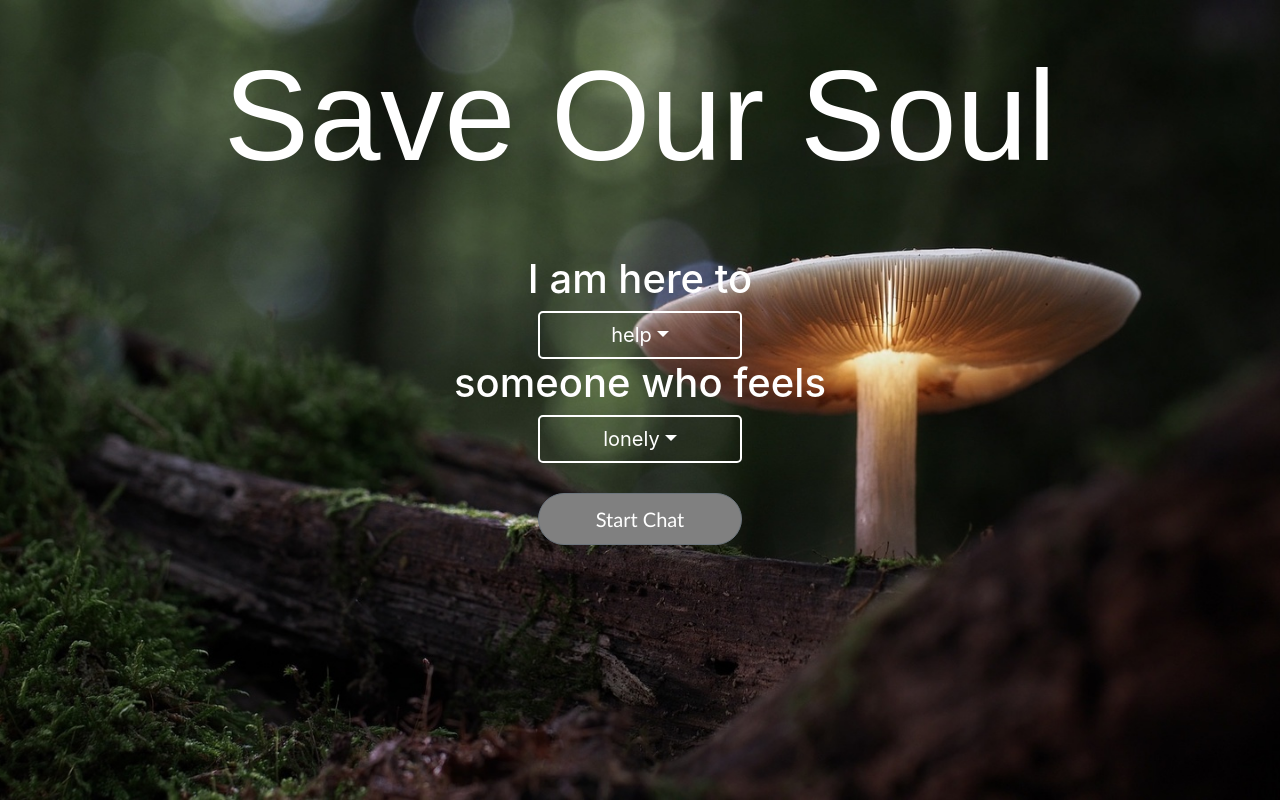
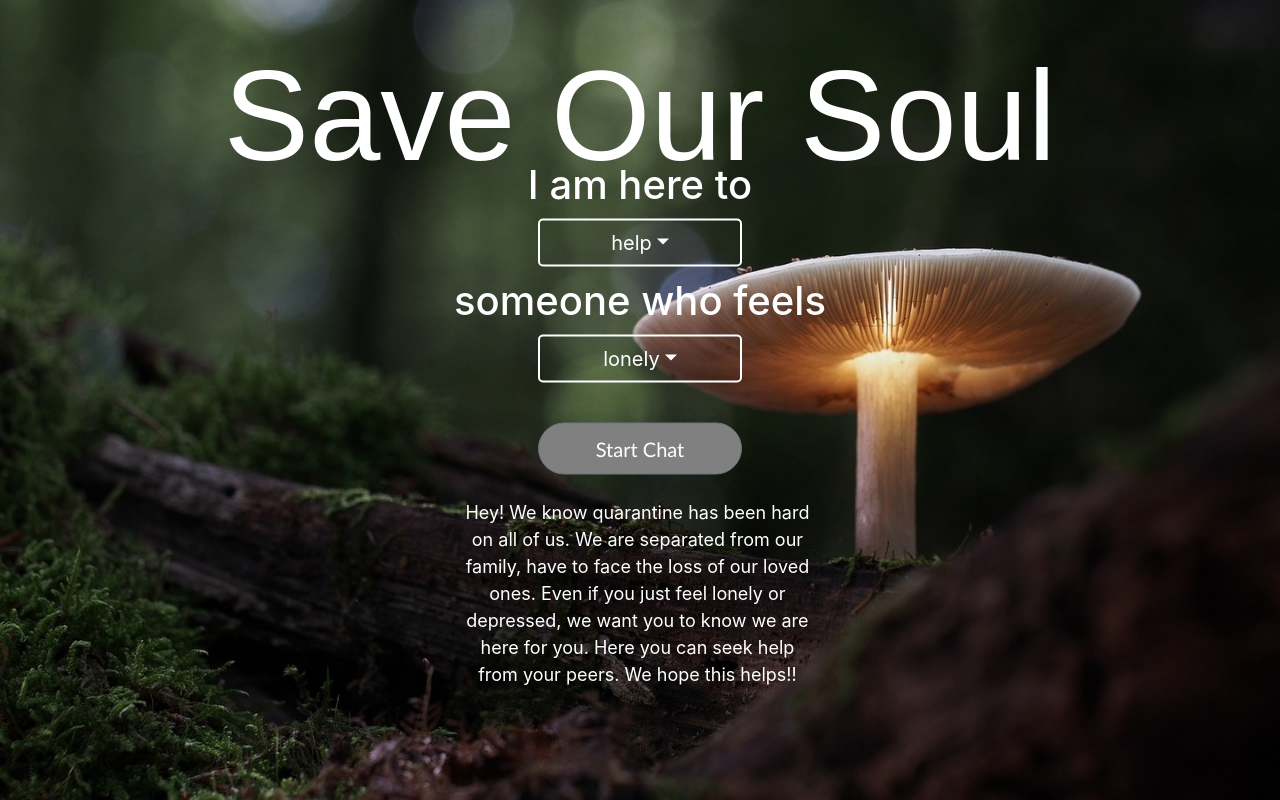
Before and after one commit to kjundada/save-our-soul, a React (Create React App) app in the folder client/: page / in a window 1280 px wide. Built offline with nearby package versions, Linux system fonts and the light colour scheme; some icons are missing; what deepai would draw is missing.

Commit message:
add: intro msg

```diff
--- a/client/src/App.css
+++ b/client/src/App.css
@@ -136,11 +136,14 @@
   color: white;
   text-align: center;
   width: 40%;
+  margin-top: 3vh;
 }
 
 .drop-it {
   width: 40%;
   margin: 0 auto;
+  margin-top: 10px;
+  margin-bottom: 10px;
   border: 2px solid white !important;
   border-radius: 5px !important;
 }
@@ -172,6 +175,7 @@
   padding-top: 20px;
   font-family: fantasy;
 }
+
 @import 'https://maxcdn.bootstrapcdn.com/bootstrap/4.0.0/css/bootstrap.min.css';
 @import 'https://stackpath.bootstrapcdn.com/font-awesome/4.7.0/css/font-awesome.min.css';
 @import url('https://fonts.googleapis.com/css?family=Abril+Fatface&display=swap');
@@ -352,7 +356,7 @@
 }
 
 .loading-text {
-  color: #1546dc;
+  color: #363636;
   font-size: 25px;
   margin-top: 20px;
 }
@@ -420,6 +424,12 @@
   font-size: 1rem;
 }
 
+.intro {
+  font-size: large;
+  width: 69%;
+  margin-left: 15%;
+}
+
 @media screen and (max-width: 1024px) { /* Specific to this particular image */
   .online-count {
     color: black;
--- a/client/src/components/LandingPage.js
+++ b/client/src/components/LandingPage.js
@@ -73,6 +73,15 @@ class LandingPage extends Component {
                         </div>
                         <Button className="chat-btn">Start Chat</Button>
                     </Form>
+                    <br/>
+                    <div className="intro">
+                        Hey! We know quarantine has been hard on all of us.
+                        We are separated from our family, have to face the
+                        loss of our loved ones. Even if you just feel lonely
+                        or depressed, we want you to know we are here for you.
+                        Here you can seek help from your peers.
+                        We hope this helps!!
+                    </div>
                 </div>
             </div>
         );
--- a/client/src/components/MessageList.js
+++ b/client/src/components/MessageList.js
@@ -6,25 +6,13 @@ export default function MessageList({isLoading, messages, user, renderMessage})
 
   let chatContent = (
     <div className='loading-messages-container'>
-      <MDSpinner size='100' />
+      <MDSpinner size='100' singleColor="grey"/>
       <span className='loading-text'>Loading Messages</span>
     </div>
   );
 
-  if (!isLoading && !messages.length) {
-    chatContent = (
-      <div className='text-center img-fluid empty-chat'>
-
-        <div>
-          <h2> No new message? </h2>
-          <h6 className='empty-chat-sub-title'>
-            Send your first message below.
-          </h6>
-        </div>
-      </div>
-    );
-  } else if (!isLoading && messages.length) {
-    chatContent = messages.map(message => {
+  if (!isLoading && messages.length) {
+    return messages.map(message => {
       if (renderMessage){
         return renderMessage(message);
       }
```
Also changed, not shown: client/src/img/background.jpg.
